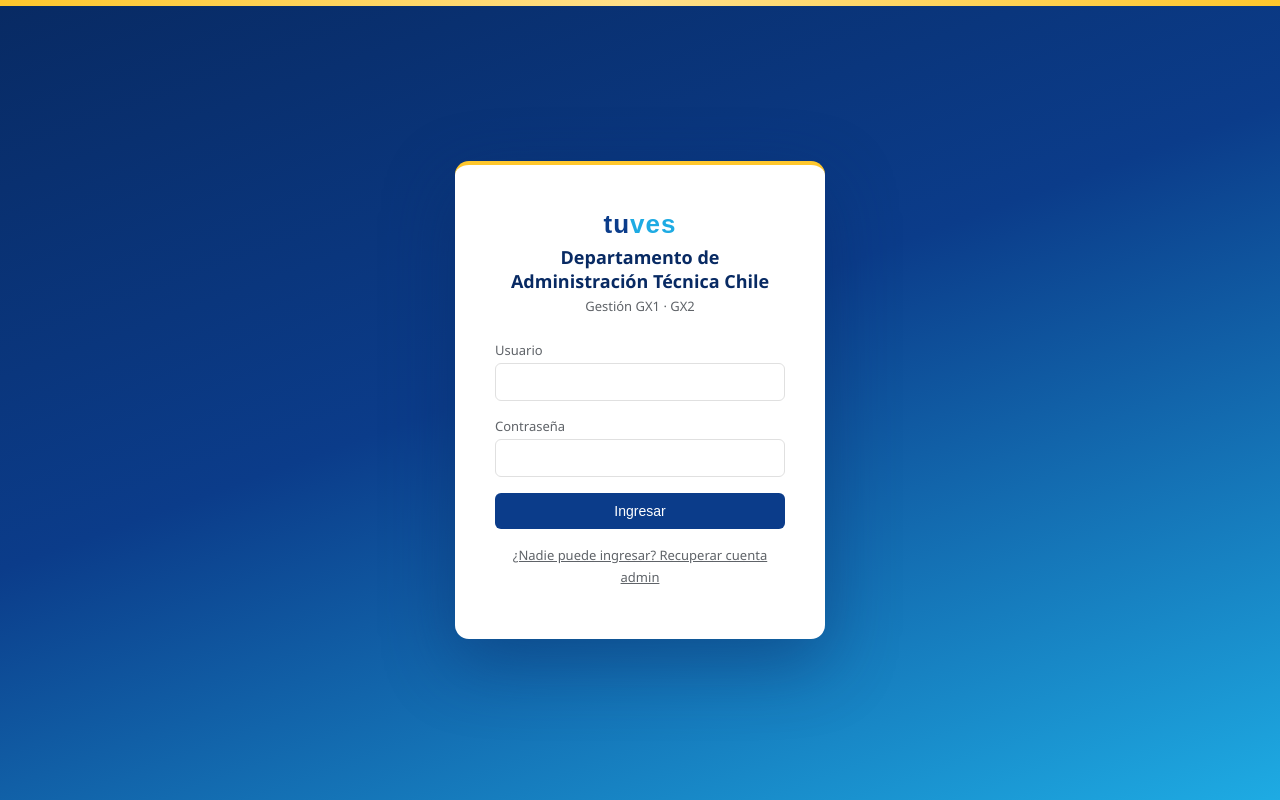
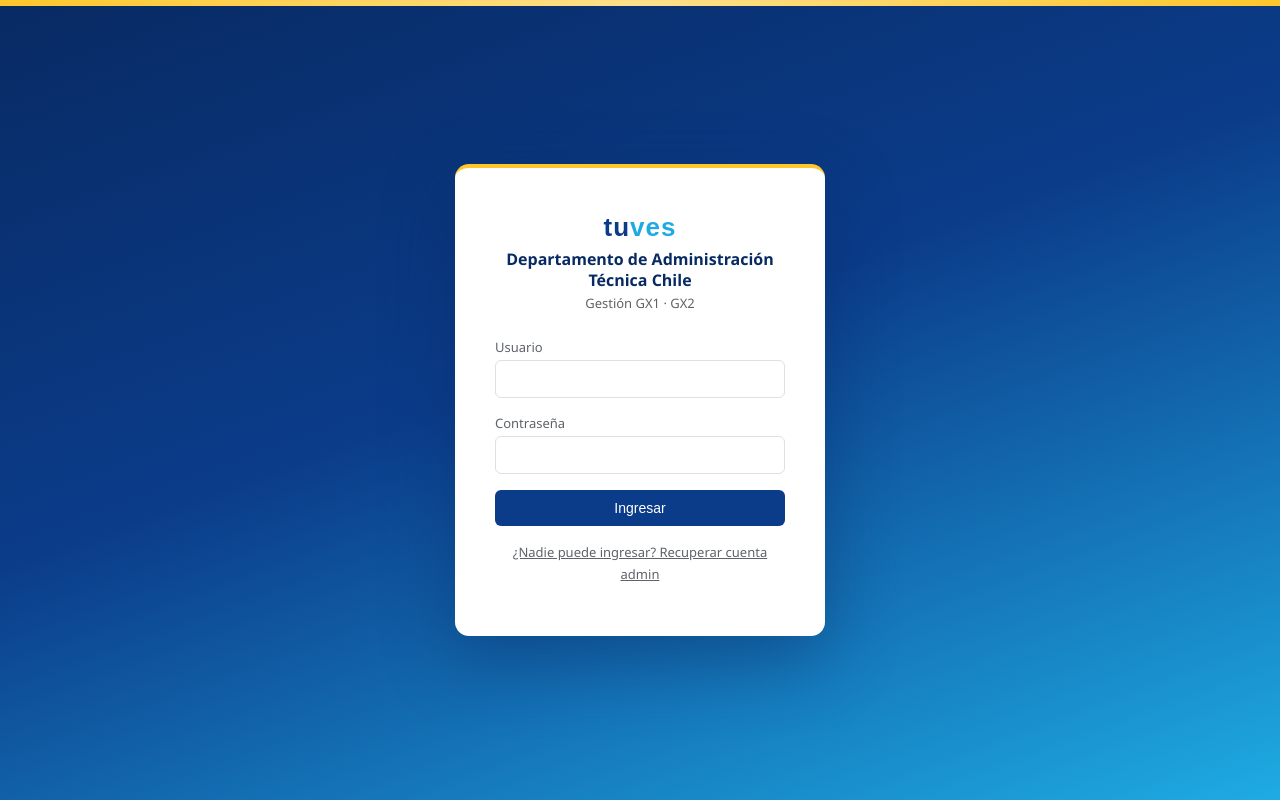
Before and after one commit to darrbe7-cloud/gestion-ordenes-recupero, a website: page public/index.html in a window 1280 px wide. Drawn offline with Linux system fonts and the light colour scheme; no server answers.

Commit message:
Update styles.css

```diff
--- a/public/styles.css
+++ b/public/styles.css
@@ -40,7 +40,7 @@ body {
   color: var(--primary); margin: 0 auto 6px auto; font-family: Arial, sans-serif;
 }
 .login-logo span { color: var(--accent); }
-.login-card h1 { font-size: 18px; margin: 0 0 4px 0; text-align: center; line-height: 1.3; color: var(--primary-dark); font-weight: 600; }
+.login-card h1 { font-size: 16px; margin: 0 0 4px 0; text-align: center; line-height: 1.3; color: var(--primary-dark); font-weight: 600; }
 .login-subtitle { text-align: center; color: var(--text-muted); font-size: 13px; margin: 0 0 26px 0; }
 .field { margin-bottom: 16px; }
 .field label { display: block; font-size: 13px; color: var(--text-muted); margin-bottom: 4px; }
```
